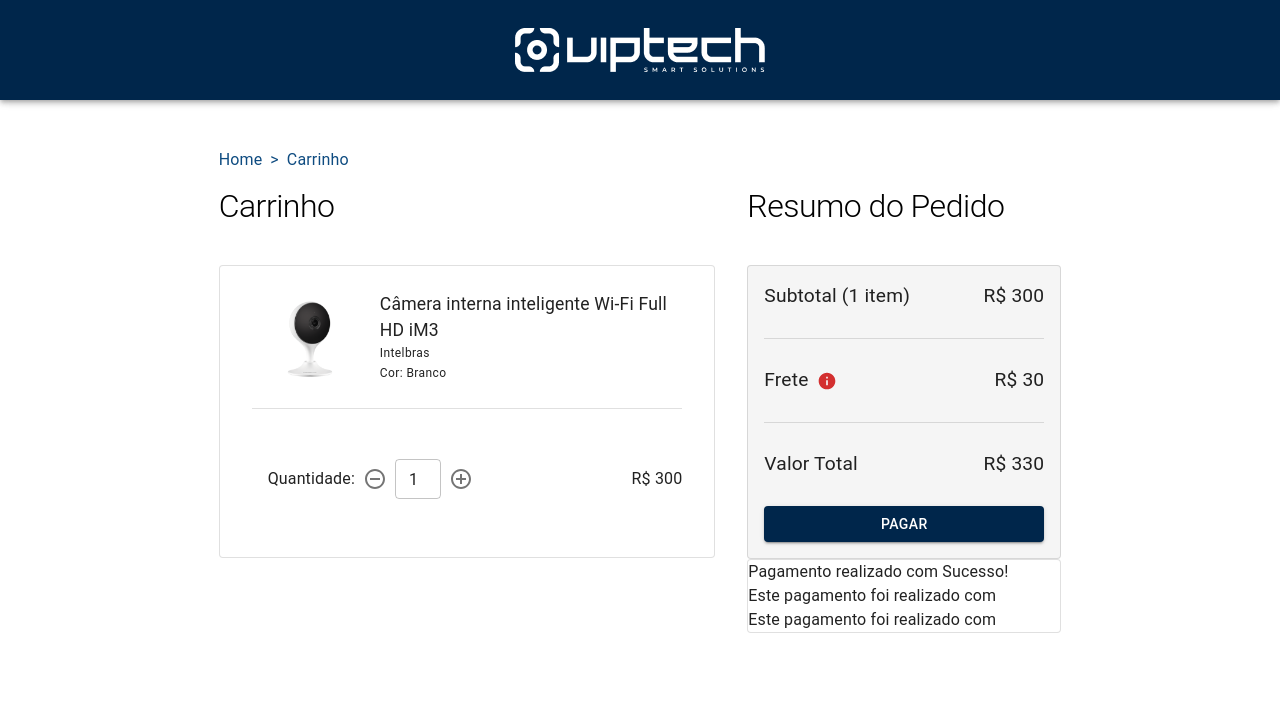
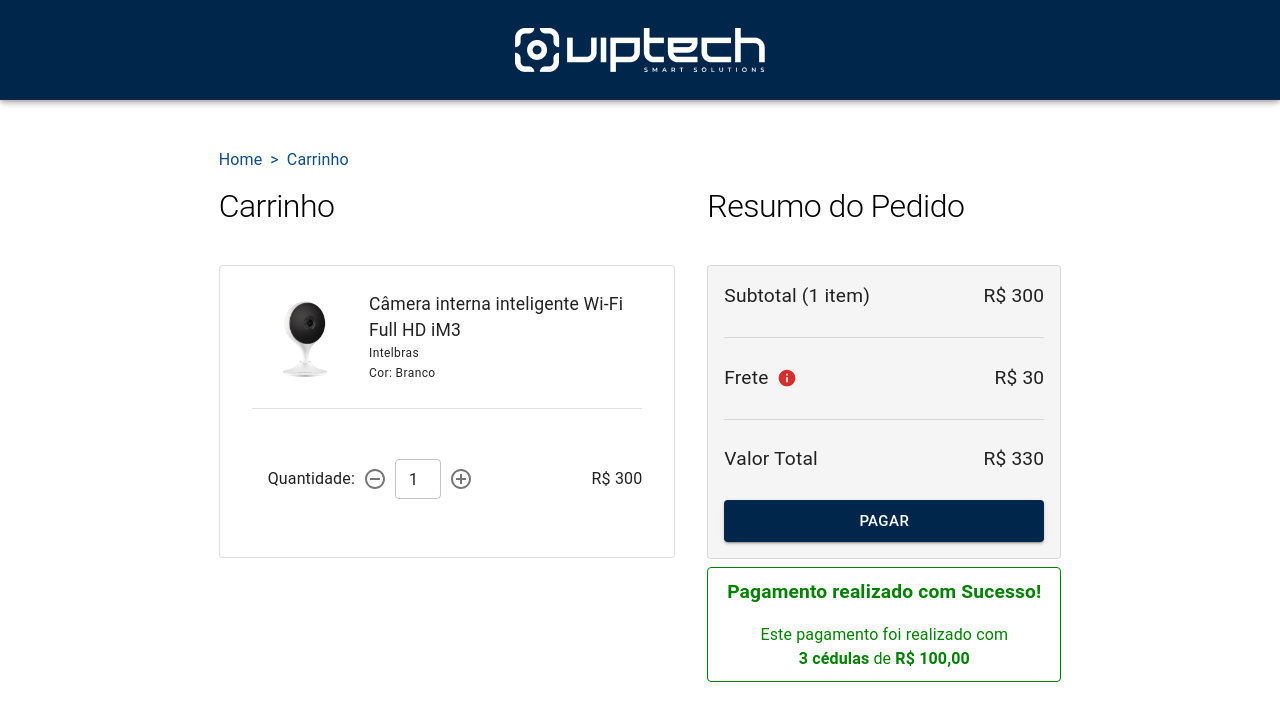
Before and after one commit to William-Reticena/bootcamp_viptech_frontend, a React (Create React App) app: page /listar-produtos in a window 1280 px wide. Both pictures are taken after a click on the button 913 px from the left and 288 px from the top of the page. Shown: the top 720 px of the page. Built offline with nearby package versions, Linux system fonts and the light colour scheme.

Commit message:
:construction: implementando a contagem de notas

```diff
--- a/src/fakeData/products/products.js
+++ b/src/fakeData/products/products.js
@@ -11,6 +11,7 @@
     color: "Branco",
     img: Img1,
   },
+
   {
     id: 2,
     name: "Câmera DS-2CD 2583G2-I",
@@ -19,6 +20,7 @@
     color: "Branco",
     img: Img2,
   },
+
   {
     id: 3,
     name: "Câmera interna inteligente Wi-Fi Full HD iM4",
--- a/src/pages/ProductPayment/index.js
+++ b/src/pages/ProductPayment/index.js
@@ -23,18 +23,6 @@
 import { styles, theme } from "./styles";
 import { LIST_PRODUCTS } from "../../routes/routes";
 import { products } from "../../fakeData/products/products";
-
-const numberBanknotes = (total = 500) => {
-  const bankNotes = [100, 50, 20, 10, 5, 2];
-  let j = 0;
-
-  while (j < bankNotes.length) {
-    if (total > 0) {
-      total -= bankNotes[j];
-    } else j++;
-    console.log(total);
-  }
-};
 
 export const ProductPayment = () => {
   const [inputValue, setInputValue] = useState(1);
@@ -190,14 +178,20 @@
                 >{`R$ ${total}`}</Typography>
               </Box>
 
-              <Button fullWidth variant="contained">
+              <Button fullWidth size="large" variant="contained">
                 Pagar
               </Button>
             </Card>
-            <Card variant="outlined">
-              <Typography>Pagamento realizado com Sucesso!</Typography>
-              <Typography>Este pagamento foi realizado com</Typography>
-              <Typography>Este pagamento foi realizado com</Typography>
+            <Card sx={styles.cardPaymentFinished} variant="outlined">
+              <Typography sx={styles.typoPaymentSuccess}>
+                <strong>Pagamento realizado com Sucesso!</strong>
+              </Typography>
+              <Typography sx={styles.typoAmountNotes}>
+                Este pagamento foi realizado com
+              </Typography>
+              <Typography sx={styles.typoMoneyBill}>
+                <strong>3 cédulas</strong> de <strong>R$ 100,00</strong>
+              </Typography>
             </Card>
           </Box>
         </Box>
--- a/src/pages/ProductPayment/styles.js
+++ b/src/pages/ProductPayment/styles.js
@@ -86,7 +86,7 @@
     height: "260px",
     justifyContent: "space-between",
     padding: "16px",
-    width: "280px",
+    width: "320px",
   },
 
   boxOrderSummary: {
@@ -105,6 +105,29 @@
   },
 
   infoIcon: {
-    marginLeft: "8px"
-  }
+    marginLeft: "8px",
+  },
+
+  cardPaymentFinished: {
+    border: "1px solid green",
+    marginTop: "8px",
+    padding: "10px",
+  },
+
+  typoPaymentSuccess: {
+    color: "green",
+    fontSize: "1.2em",
+    textAlign: "center",
+  },
+
+  typoAmountNotes: {
+    color: "green",
+    marginTop: "16px",
+    textAlign: "center",
+  },
+
+  typoMoneyBill: {
+    color: "green",
+    textAlign: "center",
+  },
 };
```
